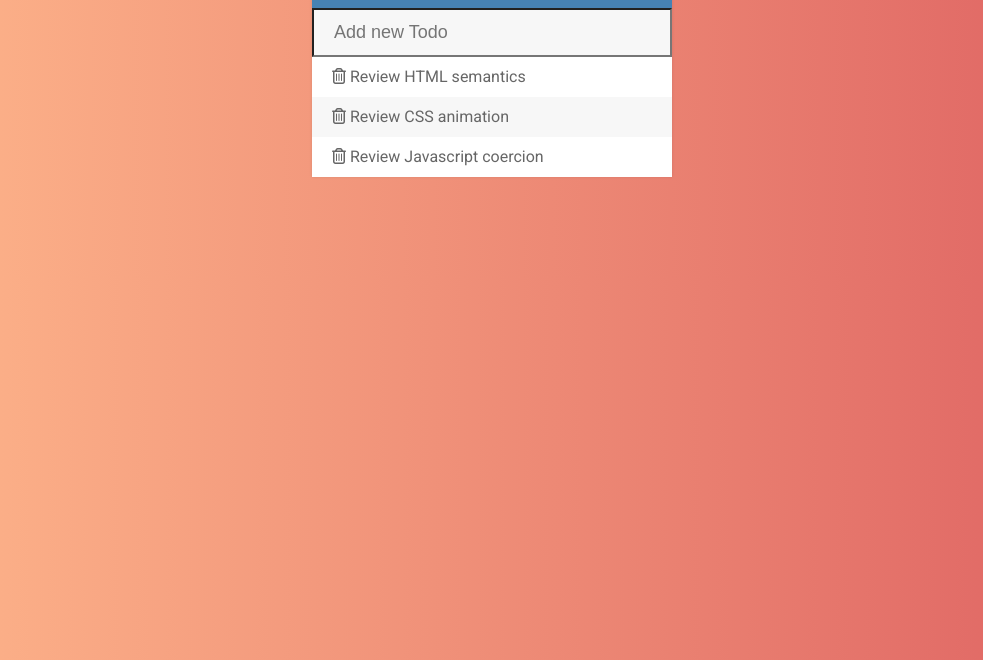
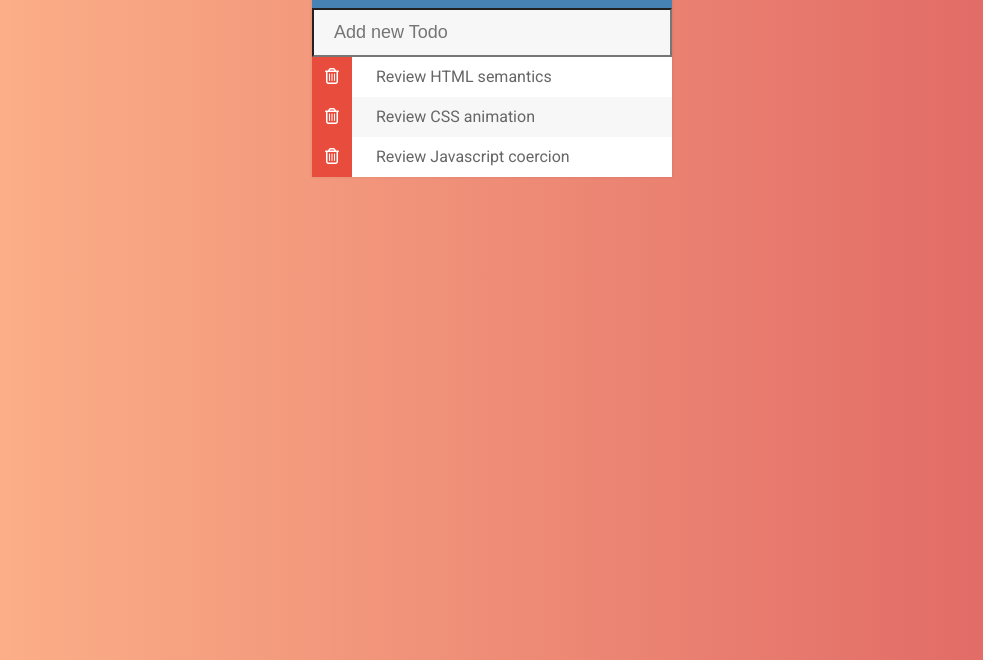
Before and after one commit to makiztest/jQuery-Todo, a plain HTML site: page index.html in a window 1280 px wide. Shown: the part 140-800 px from the top of the page, without its empty margins (148-1131 px from the left). Drawn offline with Linux system fonts and the light colour scheme.

Commit message:
style trash icon

```diff
--- a/assets/css/styles.css
+++ b/assets/css/styles.css
@@ -30,11 +30,20 @@ li {
     color: #666;
     height: 40px;
     line-height: 40px;
-    padding-left: 20px;
 }
 
 li:nth-child(2n) {
     background: #f7f7f7;
+}
+
+span {
+    background: #e74c3c;
+    height: 40px;
+    margin-right: 20px;
+    text-align: center;
+    color: white;
+    width: 40px;
+    display: inline-block;
 }
 
 /* the input size is over the div use box-sizing: border-box  */
```
